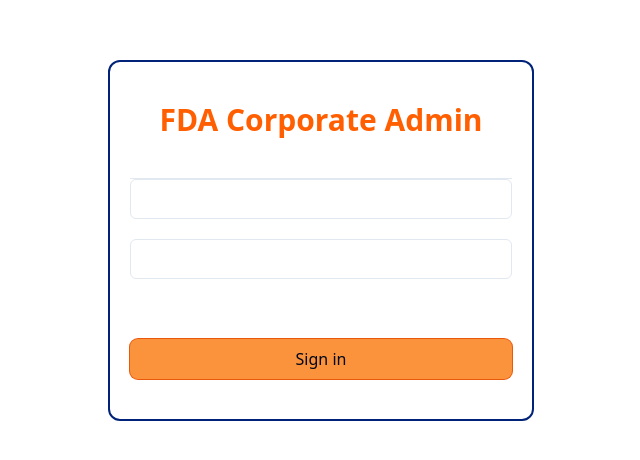
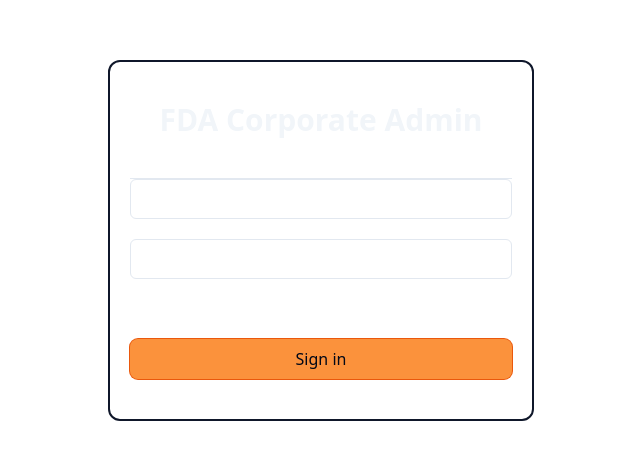
Before and after one commit to amerikarno/corporate-web-admin, a React (Vite) app: page /login in a window 1280 px wide. Shown: the part 160-620 px from the top of the page, without its empty margins (319-959 px from the left). Built offline with nearby package versions, Linux system fonts and the light colour scheme.

Commit message:
tailwin config

```diff
--- a/tailwind.config.js
+++ b/tailwind.config.js
@@ -18,23 +18,19 @@ module.exports = {
     },
     extend: {
       colors: {
-        major: "#FFFAE6",
-        minor: "#FF9F66",
-        secondary: "#FF5F00",
-        primary: "#002379",
         border: "hsl(var(--border))",
         input: "hsl(var(--input))",
         ring: "hsl(var(--ring))",
         background: "hsl(var(--background))",
         foreground: "hsl(var(--foreground))",
-        // primary: {
-        //   DEFAULT: "hsl(var(--primary))",
-        //   foreground: "hsl(var(--primary-foreground))",
-        // },
-        // secondary: {
-        //   DEFAULT: "hsl(var(--secondary))",
-        //   foreground: "hsl(var(--secondary-foreground))",
-        // },
+        primary: {
+          DEFAULT: "hsl(var(--primary))",
+          foreground: "hsl(var(--primary-foreground))",
+        },
+        secondary: {
+          DEFAULT: "hsl(var(--secondary))",
+          foreground: "hsl(var(--secondary-foreground))",
+        },
         destructive: {
           DEFAULT: "hsl(var(--destructive))",
           foreground: "hsl(var(--destructive-foreground))",
```
